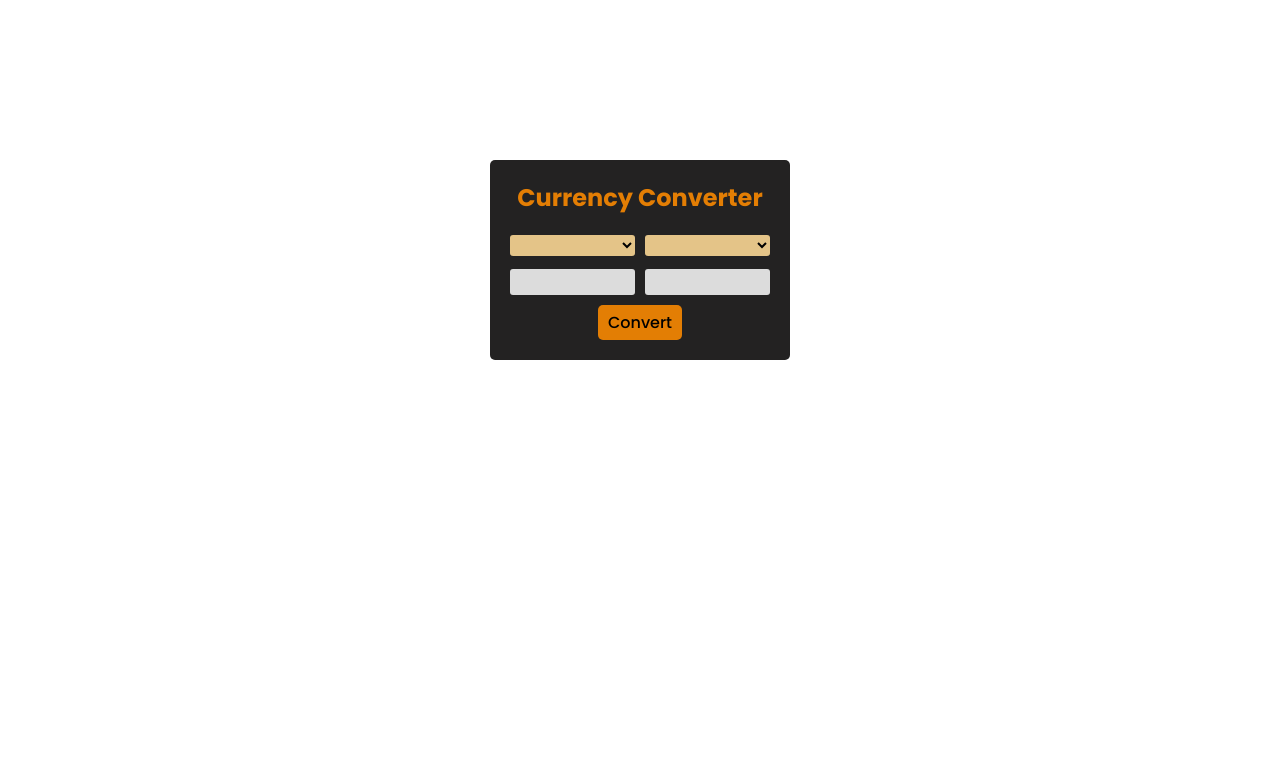
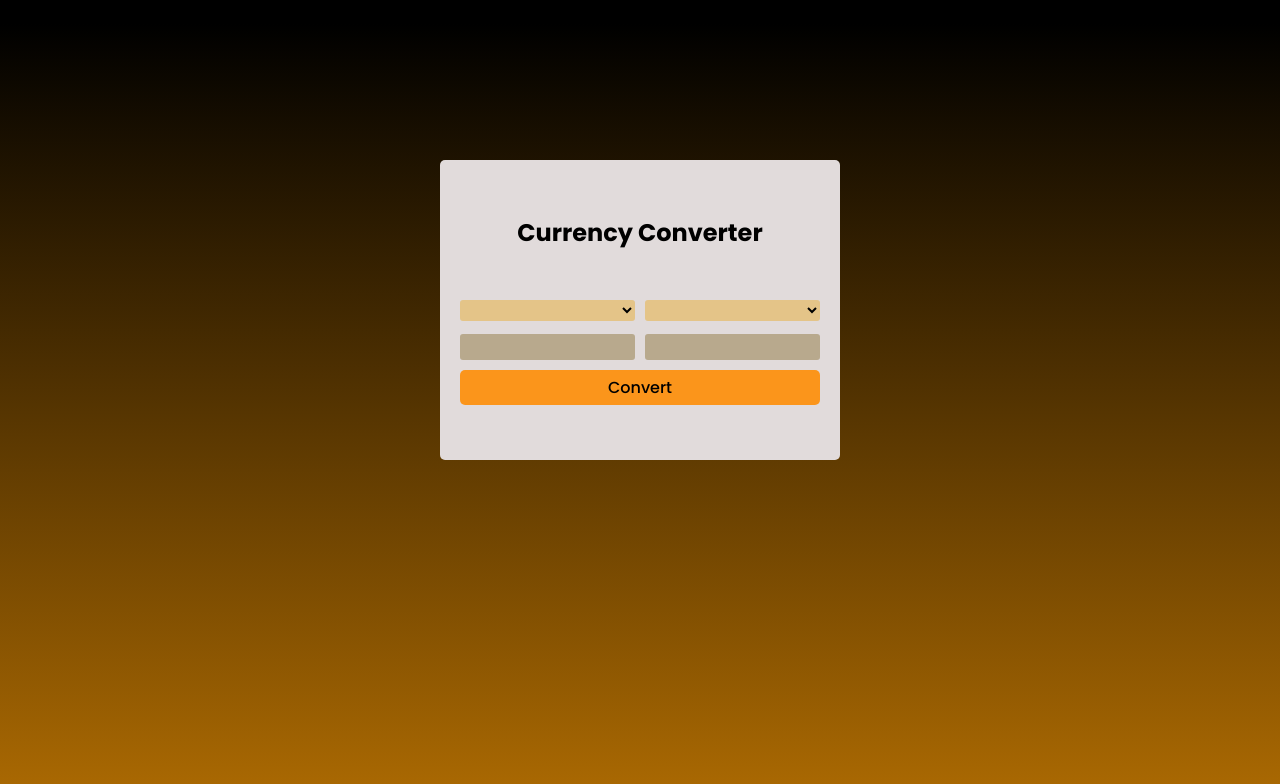
Before and after one commit to imsedhu/currency-converter, a plain HTML site: page index.html in a window 1280 px wide. Drawn offline with Linux system fonts and the light colour scheme; no server answers.

Commit message:
design changed

```diff
--- a/style.css
+++ b/style.css
@@ -6,19 +6,27 @@
   box-sizing: border-box;
   font-family: 'Poppins', sans-serif;
 }
-
+body {
+  background: rgb(172,106,2);
+background: linear-gradient(0deg, rgba(172,106,2,1) 0%, rgba(0,0,0,1) 97%);
+background-attachment: fixed;
+}
 .container {
-  background-color: rgb(35, 34, 34);
+  background-color: rgb(225, 219, 219);
   padding: 20px;
   text-align: center;
-  width: 300px;
+  width: 400px;
+  height: 300px;
   margin: 20vh auto 0 auto;
   border-radius: 5px;
+  display: flex;
+  flex-direction: column;
+  justify-content: center;
 }
 
 h2 {
-  color: rgba(255, 140, 0, 0.874);
-  margin-bottom: 20px;
+  color: black;
+  margin-bottom: 50px;
 }
 .select-currency {
   display: flex;
@@ -39,7 +47,7 @@ select {
 #input,
 #result {
   width: 100%;
-  background-color: gainsboro;
+  background-color: rgb(184, 169, 141);
   border: none;
   border-radius: 3px;
   outline: none;
@@ -58,4 +66,5 @@ button {
   border-radius: 5px;
   font-size: 1rem;
   font-weight: 500;
+  font-weight: 500;
 }
```
